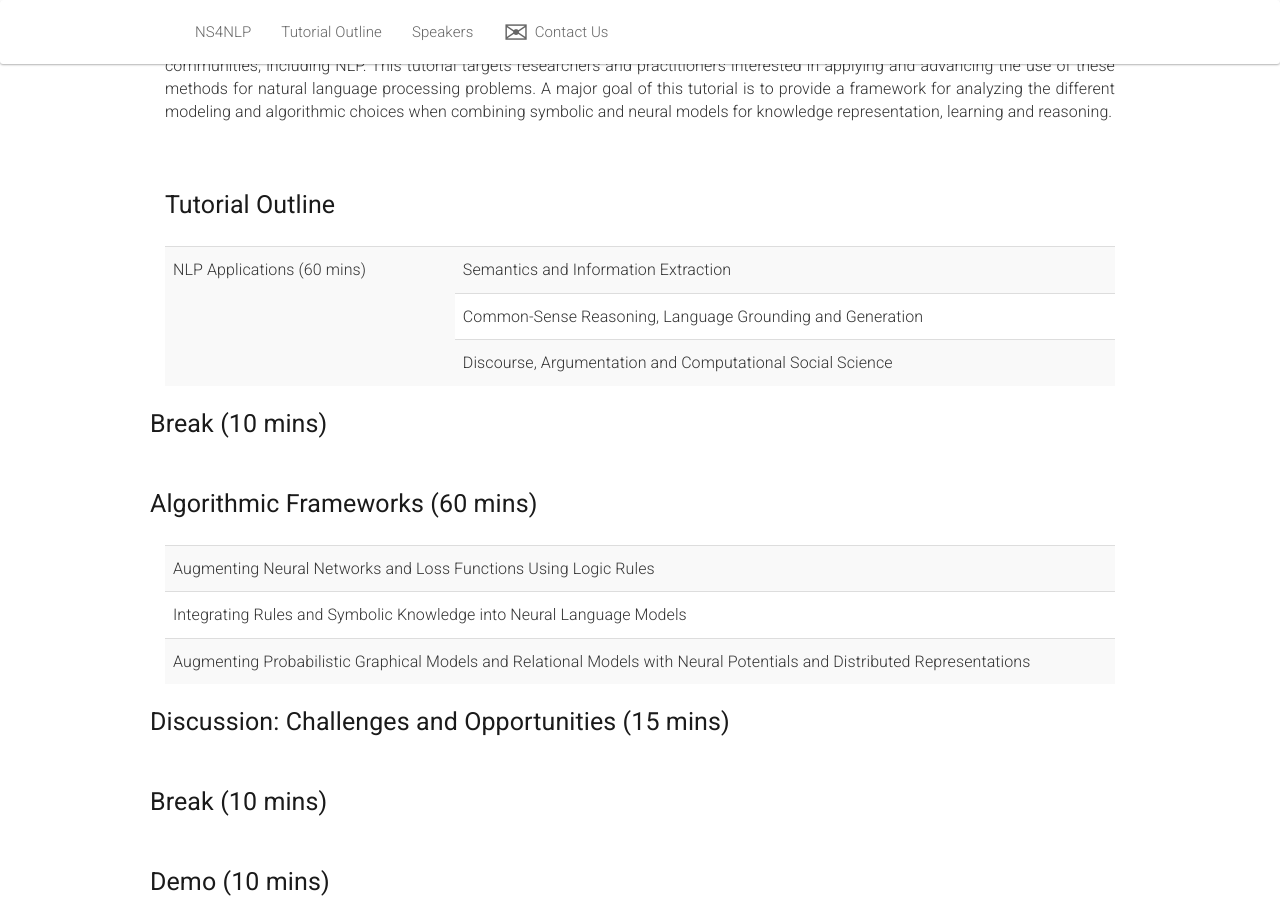
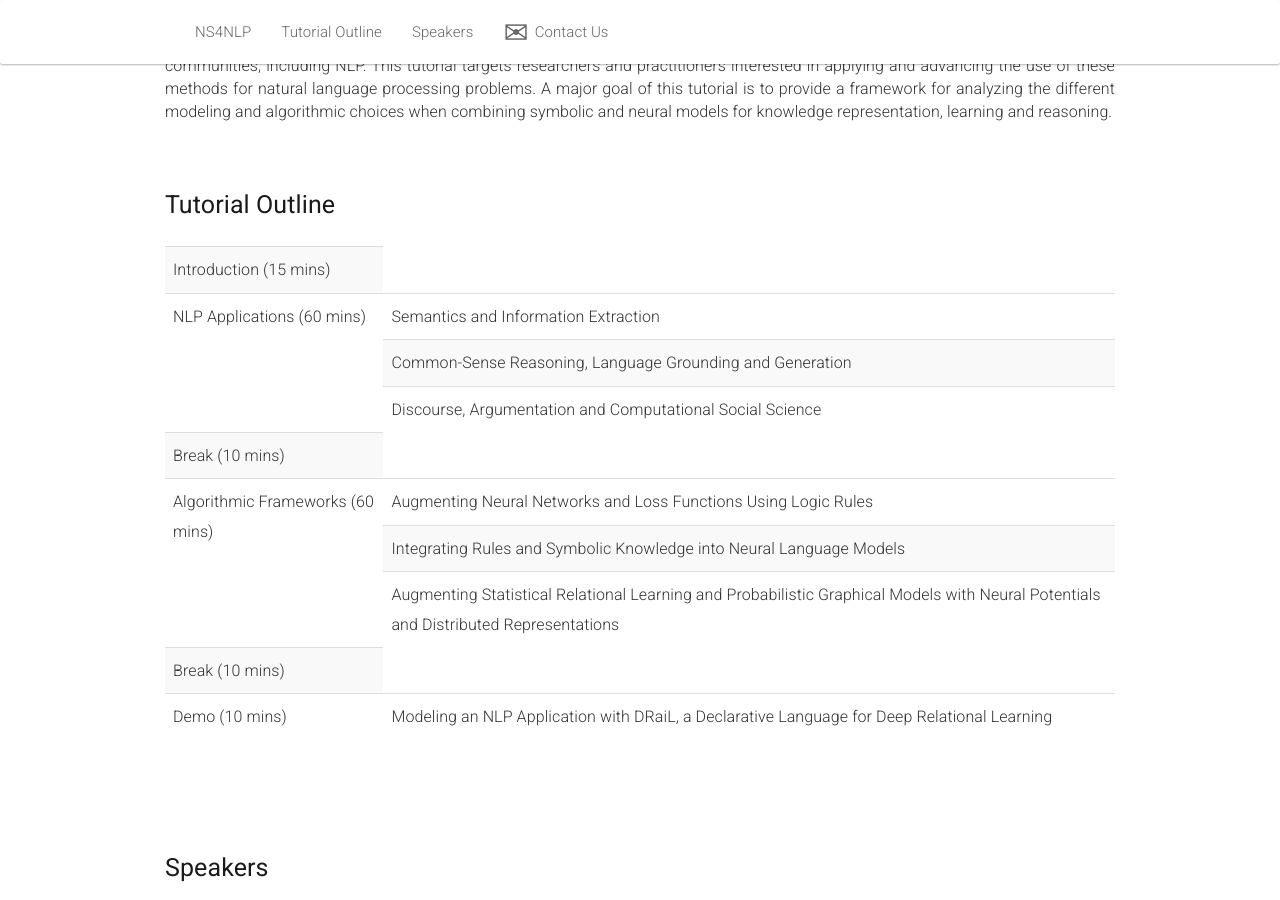
Before and after one commit to ns4nlp-coling/ns4nlp-coling.github.io, a Jekyll site: the page built from _pages/home_2022.md, in a window 1280 px wide and 900 px high, scrolled down 253 px. Built offline with Jekyll 4.4.1, drawn with Linux system fonts in a browser that asks for light colours; nearby versions of some CDN libraries.

Commit message:
Using table format for full outline

```diff
--- a/_pages/home_2022.md
+++ b/_pages/home_2022.md
@@ -29,39 +29,42 @@ Tutorial @ COLING 2022
     <table class="table table-striped">
       <tbody>
       <tr>
-          <td rowspan="3">NLP Applications (60 mins)</td>
-          <td>Semantics and Information Extraction</td>
-	      </tr>
-        <tr>
-          <td>Common-Sense Reasoning, Language Grounding and Generation</td>
-        </tr>
-        <tr>
-          <td>Discourse, Argumentation and Computational Social Science</td>
-        </tr>
+        <td>Introduction (15 mins)</td>
+      </tr>
+      <tr>
+         <td rowspan="3">NLP Applications (60 mins)</td>
+         <td>Semantics and Information Extraction</td>
+	    </tr>
+      <tr>
+        <td>Common-Sense Reasoning, Language Grounding and Generation</td>
+      </tr>
+      <tr>
+        <td>Discourse, Argumentation and Computational Social Science</td>
+      </tr>
+      <tr>
+        <td>Break (10 mins)</td>
+      </tr>
+      <tr>
+        <td rowspan="3">Algorithmic Frameworks (60 mins)</td>
+        <td>Augmenting Neural Networks and Loss Functions Using Logic Rules</td>
+      </tr>
+      <tr>
+        <td>Integrating Rules and Symbolic Knowledge into Neural Language Models</td>
+	    </tr>
+      <tr>
+        <td>Augmenting Statistical Relational Learning and Probabilistic Graphical Models with Neural Potentials and Distributed Representations</td>
+      </tr>
+      <tr>
+        <td>Break (10 mins)</td>
+      </tr>
+      <tr>
+        <td>Demo (10 mins)</td>
+        <td>Modeling an NLP Application with DRaiL, a Declarative
+        Language for Deep Relational Learning</td>
+      </tr>
       </tbody>
     </table>
   </div>
-  <h2>Break (10 mins)</h2>
-  <h2>Algorithmic Frameworks (60 mins)</h2>
-  <div class="col-xs-12"><a class="anchor" id="dates"></a>
-    <table class="table table-striped">
-      <tbody>
-        <tr>
-          <td>Augmenting Neural Networks and Loss Functions Using Logic Rules</td>
-        </tr>
-        <tr>
-          <td>Integrating Rules and Symbolic Knowledge into Neural
-          Language Models</td>
-	      </tr>
-        <tr>
-          <td>Augmenting Probabilistic Graphical Models and Relational Models with Neural Potentials and Distributed Representations</td>
-        </tr>
-      </tbody>
-    </table>
-  </div>
-  <h2>Discussion: Challenges and Opportunities (15 mins)</h2>
-  <h2>Break (10 mins)</h2>
-  <h2>Demo (10 mins)</h2>
 </div><br>
 
 <!-- Speakers -->
```
